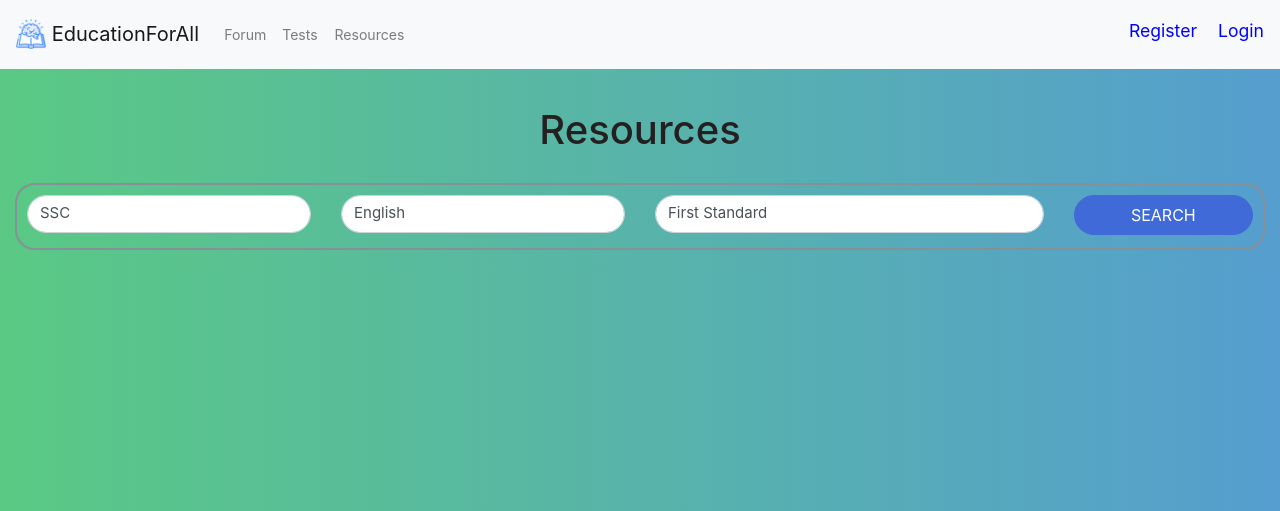
After one commit to amanpanditap/EduForAll, a Django app: page /resources in a window 1280 px wide. The commit adds this page. Shown: the top 511 px of the page. Run offline with Django 3.2, Linux system fonts and the light colour scheme; some libraries are stand-ins or nearby versions.

Commit message:
resources

```diff
--- a/ensenanza/ensenanza/settings.py
+++ b/ensenanza/ensenanza/settings.py
@@ -122,7 +122,7 @@ USE_TZ = True
 
 STATIC_URL = '/static/'
 
-MEDIA_URL = '/images/'
+MEDIA_URL = '/files/'
 
 STATICFILES_DIRS = [
     os.path.join(BASE_DIR, 'static')
--- a/ensenanza/ensenanza/templates/base.html
+++ b/ensenanza/ensenanza/templates/base.html
@@ -46,7 +46,7 @@
                 </li>
 
                 <li class="nav-item">
-                    <a class="nav-link" href="#" style="margin-left: 2%;">Resources</a>
+                    <a class="nav-link" href="{% url 'Resources' %}" style="margin-left: 2%;">Resources</a>
                 </li>
 
               </ul>
--- /dev/null
+++ b/ensenanza/ensenanza/templates/resources.html
@@ -0,0 +1,81 @@
+{% extends 'base.html' %}
+{% load static %}
+{% block title %}Ensenanza - Forum{% endblock %}
+{% block content %}
+<link rel="stylesheet" href="{% static 'all.css' %}">
+<link rel="stylesheet" href="{% static 'bt.css' %}">
+<link rel="stylesheet" href="{% static 'btb.css' %}">
+<link rel="stylesheet" href="{% static 'login.css' %}">
+<link rel="stylesheet" href="{% static 'forumLanding.css' %}">
+
+<br><br><br><br><br>
+<h1 style="text-align:center; color: #242020">Resources</h1>
+<br>
+<div class="container-fluid">
+
+    <div class="container-fluid" style="padding: 10px; border: 2px solid; border-radius: 20px;">
+        <div class="row">
+            <div class="col-lg-3">
+                <select name="board" id="board" required class="form-control"
+                            style="border-radius: 20px; font-size: 15px; margin-bottom: 5px;">
+                            <option value="SSC">SSC</option>
+                            <option value="CBSE">CBSE</option>
+                            <option value="ICSE">ICSE</option>
+                </select>
+            </div>
+            <div class="col-lg-3">
+                <select name="medium" id="medium" required class="form-control"
+                            style="border-radius: 20px; font-size: 15px; margin-bottom: 5px;">
+                            <option value="English">English</option>
+                            <option value="Hindi">Hindi</option>
+                            <option value="Marathi">Marathi</option>
+                </select>
+            </div>
+            <div class="col-lg-4">
+                <select name="acadYear" id="acadYear" required style="border-radius: 20px; font-size: 15px; margin-bottom: 5px;"
+                            class="form-control">
+                            <option value="1">First Standard</option>
+                            <option value="2">Second Standard</option>
+                            <option value="3">Third Standard</option>
+                            <option value="4">Fourth Standard</option>
+                            <option value="5">Fifth Standard</option>
+                            <option value="6">Sixth Standard</option>
+                            <option value="7">Seventh Standard</option>
+                            <option value="8">Eighth Standard</option>
+                            <option value="9">Ninth Standard</option>
+                            <option value="10">Tenth Standard</option>
+                        </select>
+            </div>
+            <!--
+            <div class="col-lg-3">
+                <select name="subject" id="subject" required style="border-radius: 20px; font-size: 15px; margin-bottom: 5px;"
+                class="form-control">
+                    <option value="English">English</option>
+                    <option value="Hindi">Hindi</option>
+                    <option value="Marathi">Marathi</option>
+                    <option value="History">History</option>
+                    <option value="Geography">Geography</option>
+                    <option value="Algebra">Algebra</option>
+                    <option value="Geometry">Geometry</option>
+                    <option value="Science">Science</option>
+                    <option value="Other">Other</option>
+                </select>
+            </div>-->
+            <div class="col-lg-2">
+                <button class="btn btn-primary btn-block text-uppercase" onclick="getBooks()" style="font-size: 1rem; padding: 4%; border-radius: 20px;">Search</button>
+            </div>
+        </div>
+    </div>
+
+    <br>
+
+    <div class="row" id="wantedBooks">
+
+
+
+    </div>
+
+
+</div>
+<script src="{% static 'resources.js'%}"></script>
+{% endblock %}
--- a/ensenanza/ensenanza/urls.py
+++ b/ensenanza/ensenanza/urls.py
@@ -25,6 +25,7 @@ urlpatterns = [
     path('login', views.Login.as_view(), name='Login'),
     path('register', views.register.as_view(), name='register'),
     path('logout', views.Logout, name='Logout'),
+    path('resources', views.Resources.as_view(), name='Resources'),
     path('forum/',include('forum.urls',namespace='forum')),
 ] + static(settings.MEDIA_URL, document_root=settings.MEDIA_ROOT)
 
--- a/ensenanza/ensenanza/views.py
+++ b/ensenanza/ensenanza/views.py
@@ -73,3 +73,8 @@ class register(View):
 def Logout(request):
     logout(request)
     return redirect('/')
+
+class Resources(View):
+
+    def get(self, request):
+        return render(request, 'resources.html')
--- /dev/null
+++ b/ensenanza/static/resources.js
@@ -0,0 +1,440 @@
+const allBooks = [{
+        "Board": "SSC",
+        "Class": 10,
+        "Medium": "English",
+        "Title": "Mathematics Part 1",
+        "Location": "/files/books/english/C10EEganit1.pdf"
+    },
+    {
+        "Board": "SSC",
+        "Class": 10,
+        "Medium": "English",
+        "Title": "Mathematics Part 2",
+        "Location": "/files/books/english/C10EEganit2.pdf"
+    },
+    {
+        "Board": "SSC",
+        "Class": 10,
+        "Medium": "English",
+        "Title": "English",
+        "Location": "/files/books/english/C10EEkumarbharti.pdf"
+    },
+    {
+        "Board": "SSC",
+        "Class": 10,
+        "Medium": "English",
+        "Title": "Marathi",
+        "Location": "/files/books/english/C10EEaksharMarathi.pdf"
+    },
+    {
+        "Board": "SSC",
+        "Class": 10,
+        "Medium": "English",
+        "Title": "Hindi",
+        "Location": "/files/books/english/C10EElokHindi.pdf"
+    },
+    {
+        "Board": "SSC",
+        "Class": 10,
+        "Medium": "English",
+        "Title": "History and Political Science",
+        "Location": "/files/books/english/C10EEitihasRajya.pdf"
+    },
+    {
+        "Board": "SSC",
+        "Class": 10,
+        "Medium": "English",
+        "Title": "Geography",
+        "Location": "/files/books/english/C10EEbhugol.pdf"
+    },
+    {
+        "Board": "SSC",
+        "Class": 10,
+        "Medium": "English",
+        "Title": "Science and Technology Part 1",
+        "Location": "/files/books/english/C10EEscience1.pdf"
+    },
+    {
+        "Board": "SSC",
+        "Class": 10,
+        "Medium": "English",
+        "Title": "Science and Technology Part 2",
+        "Location": "/files/books/english/C10EEscience2.pdf"
+    },
+    {
+        "Board": "SSC",
+        "Class": 10,
+        "Medium": "English",
+        "Title": "BagAurdu",
+        "Location": "/files/books/english/C10EEbagAurdu.pdf"
+    },
+    {
+        "Board": "SSC",
+        "Class": 10,
+        "Medium": "English",
+        "Title": "Tarufe Urdu",
+        "Location": "/files/books/english/C10EEtarufeUrdu.pdf"
+    },
+    {
+        "Board": "SSC",
+        "Class": 10,
+        "Medium": "English",
+        "Title": "Gujarathi Garavi Sampurn",
+        "Location": "/files/books/english/C10EEgaraviSampurn.pdf"
+    },
+    {
+        "Board": "SSC",
+        "Class": 10,
+        "Medium": "English",
+        "Title": "Gujarathi Sahitya Sanyut",
+        "Location": "/files/books/english/C10EEsahityaSanyut.pdf"
+    },
+    {
+        "Board": "SSC",
+        "Class": 10,
+        "Medium": "English",
+        "Title": "Defence Studies",
+        "Location": "/files/books/english/C10EEsanrakshanKarypustk.pdf"
+    },
+    {
+        "Board": "SSC",
+        "Class": 10,
+        "Medium": "English",
+        "Title": "Sanskrit Sampurn",
+        "Location": "/files/books/english/C10EEsanskritSampurn.pdf"
+    },
+    {
+        "Board": "SSC",
+        "Class": 10,
+        "Medium": "English",
+        "Title": "Sanskrit Sankrit",
+        "Location": "/files/books/english/C10EEsanskritSankrit.pdf"
+    },
+    {
+        "Board": "SSC",
+        "Class": 10,
+        "Medium": "English",
+        "Title": "Telugu",
+        "Location": "/files/books/english/C10EEsaralTelugu.pdf"
+    },
+    {
+        "Board": "SSC",
+        "Class": 10,
+        "Medium": "English",
+        "Title": "Sindhu Devnagri",
+        "Location": "/files/books/english/C10EEsindhuDevnagri.pdf"
+    },
+    {
+        "Board": "SSC",
+        "Class": 10,
+        "Medium": "English",
+        "Title": "Sindhu Sindhi Arebic",
+        "Location": "/files/books/english/C10EEsindhuSindhiArebic.pdf"
+    },
+    {
+        "Board": "SSC",
+        "Class": 10,
+        "Medium": "English",
+        "Title": "Kannada",
+        "Location": "/files/books/english/C10EEsugamKannada.pdf"
+    },
+    {
+        "Board": "SSC",
+        "Class": 10,
+        "Medium": "English",
+        "Title": "Self Development and Art Appreciation",
+        "Location": "/files/books/english/C10EEswavikasKalaraswad.pdf"
+    },
+    {
+        "Board": "SSC",
+        "Class": 10,
+        "Medium": "Hindi",
+        "Title": "Mathematics Part 1",
+        "Location": "/files/books/hindi/C10HHganit1.pdf"
+    },
+    {
+        "Board": "SSC",
+        "Class": 10,
+        "Medium": "Hindi",
+        "Title": "Mathematics Part 2",
+        "Location": "/files/books/hindi/C10HHganit2.pdf"
+    },
+    {
+        "Board": "SSC",
+        "Class": 10,
+        "Medium": "Hindi",
+        "Title": "Hindi",
+        "Location": "/files/books/hindi/C10HHkumarbharti.pdf"
+    },
+    {
+        "Board": "SSC",
+        "Class": 10,
+        "Medium": "Hindi",
+        "Title": "Marathi",
+        "Location": "/files/books/hindi/C10HHaksharMarathi.pdf"
+    },
+    {
+        "Board": "SSC",
+        "Class": 10,
+        "Medium": "Hindi",
+        "Title": "English",
+        "Location": "/files/books/hindi/C10HHenglish.pdf"
+    },
+    {
+        "Board": "SSC",
+        "Class": 10,
+        "Medium": "Hindi",
+        "Title": "History and Political Science",
+        "Location": "/files/books/hindi/C10HHitihasRajya.pdf"
+    },
+    {
+        "Board": "SSC",
+        "Class": 10,
+        "Medium": "Hindi",
+        "Title": "Geography",
+        "Location": "/files/books/hindi/C10HHbhugol.pdf"
+    },
+    {
+        "Board": "SSC",
+        "Class": 10,
+        "Medium": "Hindi",
+        "Title": "Science and Technology Part 1",
+        "Location": "/files/books/hindi/C10HHscience1.pdf"
+    },
+    {
+        "Board": "SSC",
+        "Class": 10,
+        "Medium": "Hindi",
+        "Title": "Science and Technology Part 2",
+        "Location": "/files/books/hindi/C10HHscience2.pdf"
+    },
+    {
+        "Board": "SSC",
+        "Class": 10,
+        "Medium": "Hindi",
+        "Title": "Gujarathi Garavi Sampurn",
+        "Location": "/files/books/hindi/C10HHgarawiSampurn.pdf"
+    },
+    {
+        "Board": "SSC",
+        "Class": 10,
+        "Medium": "Hindi",
+        "Title": "Gujarathi Sahitya Sanyut",
+        "Location": "/files/books/hindi/C10HHsahityaSanyuktGuj.pdf"
+    },
+    {
+        "Board": "SSC",
+        "Class": 10,
+        "Medium": "Hindi",
+        "Title": "Defence Studies",
+        "Location": "/files/books/hindi/C10HHsanrakshan.pdf"
+    },
+    {
+        "Board": "SSC",
+        "Class": 10,
+        "Medium": "Hindi",
+        "Title": "Sanskrit Sampurn",
+        "Location": "/files/books/hindi/C10HHsanskritSampurn.pdf"
+    },
+    {
+        "Board": "SSC",
+        "Class": 10,
+        "Medium": "Hindi",
+        "Title": "Sanskrit Sanyukt",
+        "Location": "/files/books/hindi/C10HHsanskritSanyukt.pdf"
+    },
+    {
+        "Board": "SSC",
+        "Class": 10,
+        "Medium": "Hindi",
+        "Title": "Telugu",
+        "Location": "/files/books/hindi/C10HHsaralTelugu.pdf"
+    },
+    {
+        "Board": "SSC",
+        "Class": 10,
+        "Medium": "Hindi",
+        "Title": "Sindhu Devnagri",
+        "Location": "/files/books/hindi/C10HHsindhuDevnagri.pdf"
+    },
+    {
+        "Board": "SSC",
+        "Class": 10,
+        "Medium": "Hindi",
+        "Title": "Sindhu Arebic",
+        "Location": "/files/books/hindi/C10HHsindhuArebic.pdf"
+    },
+    {
+        "Board": "SSC",
+        "Class": 10,
+        "Medium": "Hindi",
+        "Title": "Self Development and Art Appreciation",
+        "Location": "/files/books/hindi/C10HHswavikasKalaraswad.pdf"
+    },
+    {
+        "Board": "SSC",
+        "Class": 10,
+        "Medium": "Marathi",
+        "Title": "Mathematics Part 1",
+        "Location": "/files/books/marathi/C10MMganit1.pdf"
+    },
+    {
+        "Board": "SSC",
+        "Class": 10,
+        "Medium": "Marathi",
+        "Title": "Mathematics Part 2",
+        "Location": "/files/books/marathi/C10MMganit2.pdf"
+    },
+    {
+        "Board": "SSC",
+        "Class": 10,
+        "Medium": "Marathi",
+        "Title": "Marathi",
+        "Location": "/files/books/marathi/C10MMkumarbharti.pdf"
+    },
+    {
+        "Board": "SSC",
+        "Class": 10,
+        "Medium": "Marathi",
+        "Title": "Hindi",
+        "Location": "/files/books/marathi/C10MMlokHindi.pdf"
+    },
+    {
+        "Board": "SSC",
+        "Class": 10,
+        "Medium": "Marathi",
+        "Title": "English",
+        "Location": "/files/books/marathi/C10MMenglish.pdf"
+    },
+    {
+        "Board": "SSC",
+        "Class": 10,
+        "Medium": "Marathi",
+        "Title": "History and Political Science",
+        "Location": "/files/books/marathi/C10MMitihasRajya.pdf"
+    },
+    {
+        "Board": "SSC",
+        "Class": 10,
+        "Medium": "Marathi",
+        "Title": "Geography",
+        "Location": "/files/books/marathi/C10MMbhugol.pdf"
+    },
+    {
+        "Board": "SSC",
+        "Class": 10,
+        "Medium": "Marathi",
+        "Title": "Science and Technology Part 1",
+        "Location": "/files/books/marathi/C10MMscience1.pdf"
+    },
+    {
+        "Board": "SSC",
+        "Class": 10,
+        "Medium": "Marathi",
+        "Title": "Science and Technology Part 2",
+        "Location": "/files/books/marathi/C10MMscience2.pdf"
+    },
+    {
+        "Board": "SSC",
+        "Class": 10,
+        "Medium": "Marathi",
+        "Title": "Gujarathi Garavi Sampurn",
+        "Location": "/files/books/marathi/C10MMgaraviSampurnGujrati.pdf"
+    },
+    {
+        "Board": "SSC",
+        "Class": 10,
+        "Medium": "Marathi",
+        "Title": "Gujarathi Sahitya Sanyut",
+        "Location": "/files/books/marathi/C10MMsahityaSanyuktGujarati.pdf"
+    },
+    {
+        "Board": "SSC",
+        "Class": 10,
+        "Medium": "Marathi",
+        "Title": "Defence Studies",
+        "Location": "/files/books/marathi/C10MMsanrakshanPustak.pdf"
+    },
+    {
+        "Board": "SSC",
+        "Class": 10,
+        "Medium": "Marathi",
+        "Title": "Sanskrit Sampurn",
+        "Location": "/files/books/marathi/C10MMsanskritSampun.pdf"
+    },
+    {
+        "Board": "SSC",
+        "Class": 10,
+        "Medium": "Marathi",
+        "Title": "Sanskrit Sanyukt",
+        "Location": "/files/books/marathi/C10MMsanskritSanyukt.pdf"
+    },
+    {
+        "Board": "SSC",
+        "Class": 10,
+        "Medium": "Marathi",
+        "Title": "Telugu",
+        "Location": "/files/books/marathi/C10MMsaralTelugu.pdf"
+    },
+    {
+        "Board": "SSC",
+        "Class": 10,
+        "Medium": "Marathi",
+        "Title": "Sindhu Devnagri",
+        "Location": "/files/books/marathi/C10MMsindhuDevnag.pdf"
+    },
+    {
+        "Board": "SSC",
+        "Class": 10,
+        "Medium": "Marathi",
+        "Title": "Sindhu Arebic",
+        "Location": "/files/books/marathi/C10MMsindhuArebic.pdf"
+    },
+    {
+        "Board": "SSC",
+        "Class": 10,
+        "Medium": "Marathi",
+        "Title": "Self Development and Art Appreciation",
+        "Location": "/files/books/marathi/C10MMswvikasKalaras.pdf"
+    }
+]
+
+
+
+getBooks = () => {
+    let board = document.querySelector('#board').value;
+    let medium = document.querySelector('#medium').value;
+    let acadYear = document.querySelector('#acadYear').value;
+    //let subject = document.querySelector('#subject').value;
+    let booksToShow = []
+
+    for (let i = 0; i < allBooks.length; i++) {
+        //console.log(allBooks[i].Board, board)
+        //console.log(allBooks[i].Class, Number(acadYear))
+        //console.log(allBooks[i].Medium, medium)
+        if (allBooks[i].Board === board && allBooks[i].Class === Number(acadYear) && allBooks[i].Medium === medium) {
+            booksToShow.push(allBooks[i]);
+        }
+    }
+
+    let content = '';
+
+    booksToShow.forEach(p => {
+        content += `
+        <div class="col-sm-3">
+        <div class="card">
+          <div class="card-body">
+            <h5 class="card-title" style="text-align: center">${p.Title}</h5>
+            <p class="card-text" style="text-align: center">Board: ${p.Board}<br>Class: ${p.Class}<br>Medium: ${p.Medium}</p>
+            <div class="text-center">
+            <a href=${p.Location} class="btn btn-primary" style="text-align: center">Download</a>
+            </div>
+          </div>
+        </div>
+      </div>
+  `
+    });
+
+    document.querySelector("#wantedBooks").innerHTML = content;
+
+}
```
Also changed, not shown: ensenanza/db.sqlite3, 6 other files.
